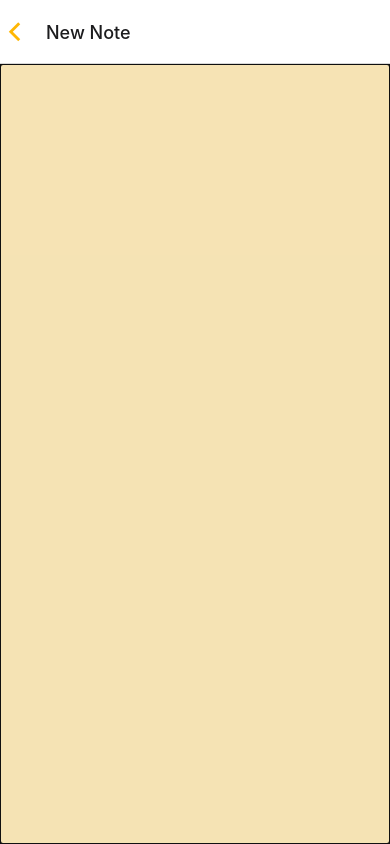
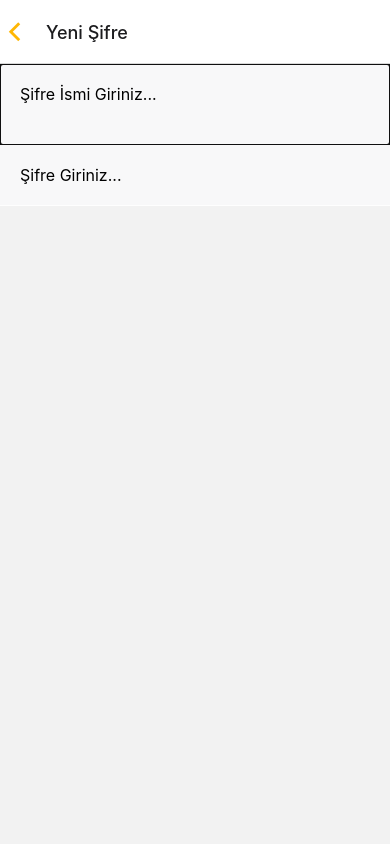
Before and after one commit to cembicakci/password-saver, a React Native app: screen /EditNoteScreen in a window 390 px wide. Built offline with nearby package versions, Linux system fonts and the light colour scheme.

Commit message:
added password input

```diff
--- a/App.tsx
+++ b/App.tsx
@@ -6,9 +6,9 @@ import { createNativeStackNavigator } from '@react-navigation/native-stack';
 import HomeScreen from './screens/HomeScreen';
 import EditNoteScreen from './screens/EditNoteScreen';
 
+import NewNoteButton from './components/NewNoteButton';
+
 import { RootStackParamList } from './types';
-
-import NewNoteButton from './components/NewNoteButton';
 
 const Stack = createNativeStackNavigator<RootStackParamList>();
 
@@ -22,13 +22,14 @@ export default function App() {
           name="HomeScreen"
           component={HomeScreen}
           options={{
-            headerTitle: 'All Notes',
+            headerTitle: 'Şifreler',
             headerRight: () => <NewNoteButton />
           }}
         />
         <Stack.Screen
           name="EditNoteScreen"
           component={EditNoteScreen}
+          options={{ presentation: 'modal' }}
         />
       </Stack.Navigator>
     </NavigationContainer>
--- a/components/NoteInput.tsx
+++ b/components/NoteInput.tsx
@@ -14,19 +14,28 @@ const NoteInput = ({ noteId }: Props) => {
 
     const navigation = useNavigation<ScreenNavigationProp>()
 
+    const [title, setTitle] = useState<string>('')
     const [text, setText] = useState<string>('')
+
+    console.log(text)
+    console.log(title)
 
     useEffect(() => {
         if (noteId) {
-            getNote(noteId).then(result => setText(result?.text ?? ''))
+            getNote(noteId).then(result => {
+                console.log(result)
+
+                setText(result?.text ?? '')
+                setTitle(result?.title ?? '')
+            })
         }
     }, [])
 
     useLayoutEffect(() => {
         navigation.setOptions({
-            headerLeft: () => <SaveNote text={text} id={noteId ?? ''} />
+            headerLeft: () => <SaveNote text={text} title={title} id={noteId ?? ''} />
         })
-    }, [navigation, text, noteId])
+    }, [navigation, text, title, noteId])
 
     return (
         <>
@@ -35,7 +44,17 @@ const NoteInput = ({ noteId }: Props) => {
                 style={styles.textInput}
                 value={text}
                 onChangeText={(text) => setText(text)}
+                placeholder='Şifre İsmi Giriniz...'
                 autoFocus={true}
+
+            />
+
+            <TextInput
+                style={styles.textInputTitle}
+                value={title}
+                onChangeText={(text) => setTitle(text)}
+                placeholder='Şifre Giriniz...'
+
             />
         </>
     )
@@ -44,13 +63,24 @@ const NoteInput = ({ noteId }: Props) => {
 export default NoteInput
 
 const styles = StyleSheet.create({
-    textInput: {
-        backgroundColor: '#ffb70342',
+    textInputTitle: {
+        backgroundColor: '#f8f8f9',
         width: '100%',
-        flex: 1,
         fontSize: 16,
         paddingHorizontal: 20,
-        paddingTop: 30,
-        paddingBottom: 20
+        paddingTop: 20,
+        paddingBottom: 20,
+        borderBottomWidth: 1,
+        borderColor: '#fefefe'
+    },
+    textInput: {
+        backgroundColor: '#f8f8f9',
+        width: '100%',
+        fontSize: 16,
+        paddingHorizontal: 20,
+        paddingTop: 20,
+        paddingBottom: 20,
+        borderBottomWidth: 1,
+        borderColor: '#fefefe'
     }
 })
--- a/components/SaveNote.tsx
+++ b/components/SaveNote.tsx
@@ -6,12 +6,14 @@ import { Ionicons } from '@expo/vector-icons'
 import { Note, saveNote } from '../services/NoteStoreService'
 import { ScreenNavigationProp } from '../types'
 
-const SaveNote = ({ text, id }: Note) => {
+const SaveNote = ({ text, title, id }: Note) => {
+
+    console.log("BURASI",text, title, id)
 
     const navigation = useNavigation<ScreenNavigationProp>()
 
     const saveNotHandler = async () => {
-        await saveNote(text, id)
+        await saveNote(text, title, id)
         navigation.goBack()
     }
 
--- a/screens/EditNoteScreen.tsx
+++ b/screens/EditNoteScreen.tsx
@@ -2,8 +2,9 @@ import React, { useLayoutEffect } from 'react'
 import { useRoute, useNavigation } from '@react-navigation/native'
 
 import NoteInput from '../components/NoteInput'
+import DeleteNote from '../components/DeleteNote'
+
 import { EditScreenRouteProp, ScreenNavigationProp } from '../types'
-import DeleteNote from '../components/DeleteNote'
 
 const EditNoteScreen = () => {
 
@@ -13,7 +14,7 @@ const EditNoteScreen = () => {
 
     useLayoutEffect(() => {
         navigation.setOptions({
-            headerTitle: noteId ? 'Edit Note' : 'New Note',
+            headerTitle: noteId ? 'Şifre Güncelle' : 'Yeni Şifre',
             headerRight: () => (noteId ? <DeleteNote noteId={noteId} /> : <></>)
         })
     }, [navigation])
--- a/services/NoteStoreService.ts
+++ b/services/NoteStoreService.ts
@@ -2,6 +2,7 @@ import AsyncStorage from '@react-native-async-storage/async-storage';
 
 export type Note = {
     text: string,
+    title: string,
     id: string
 }
 
@@ -22,19 +23,22 @@ export const getAllNotes = async () => {
 
 export const getNote = async (id: string) => {
     const noteStore = await getAllNotes()
+    console.log("noteStore", noteStore)
     const note = noteStore.notes.find(note => note.id === id)
     return note
 }
 
-export const saveNote = async (text: string, noteId: string | undefined) => {
+export const saveNote = async (text: string, title: string, noteId: string | undefined) => {
+    console.log("saveNote", text, title)
+
     const noteStore = await getAllNotes()
     if (noteId) {
         //Edit note
         const noteIndex = noteStore.notes.findIndex(note => note.id === noteId)
-        noteStore.notes.splice(noteIndex, 1, { id: noteId, text: text })
+        noteStore.notes.splice(noteIndex, 1, { id: noteId, text: text, title: title })
     } else {
         //Add new note
-        noteStore.notes.push({ id: Date.now().toString(), text: text })
+        noteStore.notes.push({ id: Date.now().toString(), text: text, title: title })
     }
 
     await AsyncStorage.setItem(STORE_KEY, JSON.stringify(noteStore))
```
